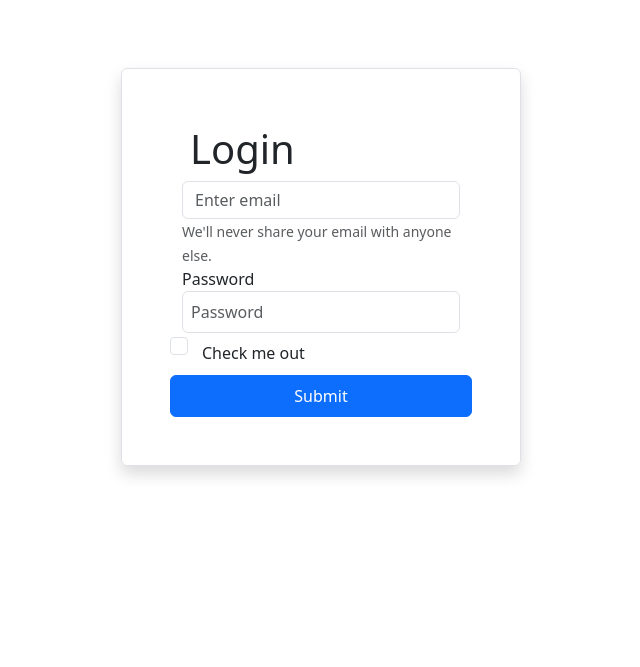
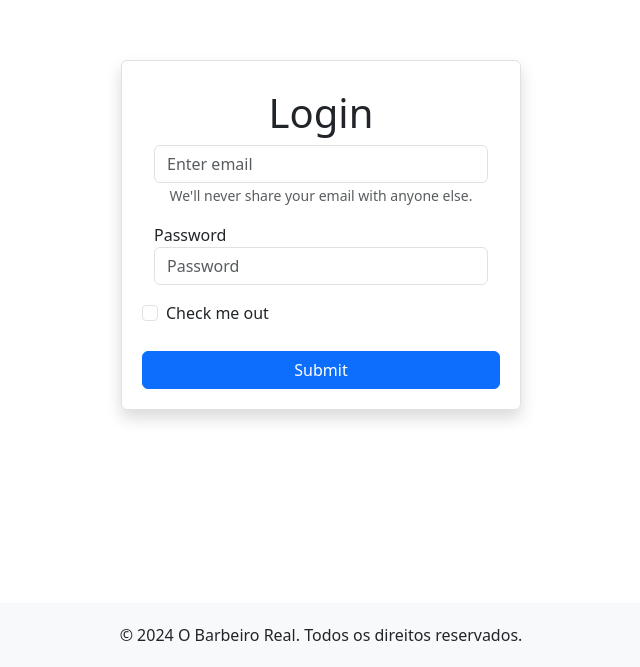
Before and after one commit to Davidadm91/Projeto-Barber-etec, a plain HTML site: page paginas/index.html in a window 1280 px wide. Shown: the part 133-800 px from the top of the page, without its empty margins (319-959 px from the left). Drawn offline with nearby package versions, Linux system fonts and the light colour scheme.

Commit message:
sem barra de rolagem na index

```diff
--- a/paginas/dashboard.html
+++ b/paginas/dashboard.html
@@ -8,13 +8,11 @@
   <link rel="stylesheet" href="styles.css">
   <link href="https://cdn.jsdelivr.net/npm/bootstrap@5.3.8/dist/css/bootstrap.min.css" rel="stylesheet"
     integrity="sha384-sRIl4kxILFvY47J16cr9ZwB07vP4J8+LH7qKQnuqkuIAvNWLzeN8tE5YBujZqJLB" crossorigin="anonymous">
-  <script src="https://cdn.jsdelivr.net/npm/bootstrap@5.3.8/dist/js/bootstrap.bundle.min.js"
-    integrity="sha384-FKyoEForCGlyvwx9Hj09JcYn3nv7wiPVlz7YYwJrWVcXK/BmnVDxM+D2scQbITxI"
-    crossorigin="anonymous"></script>
+
 </head>
 
 <body>
-  <main >
+  <main>
     <nav class="navbar navbar-expand-lg bg-body-tertiary">
       <div class="container-fluid">
         <a class="navbar-brand" href="#">Administrador</a>
@@ -28,7 +26,8 @@
               <a class="nav-link active" aria-current="page" href="#">Clientes</a>
             </li>
             <li class="nav-item dropdown">
-            <a class="nav-link dropdown-toggle" href="#" role="button" data-bs-toggle="dropdown" aria-expanded="false">
+              <a class="nav-link dropdown-toggle" href="#" role="button" data-bs-toggle="dropdown"
+                aria-expanded="false">
                 Serviços
               </a>
               <ul class="dropdown-menu">
@@ -118,24 +117,24 @@
         <div class="p-3">
           <h4>Instruções de uso da plataforma</h4>
           <div class="d-grid gap-2">
-            <button type="button" class="btn btn-primary btn-sm text-start"
-                    data-bs-toggle="modal" data-bs-target="#agendarModal">
+            <button type="button" class="btn btn-primary btn-sm text-start" data-bs-toggle="modal"
+              data-bs-target="#agendarModal">
               Como agendar um serviço?
             </button>
-            <button type="button" class="btn btn-primary btn-sm text-start"
-                    data-bs-toggle="modal" data-bs-target="#removeModal">
+            <button type="button" class="btn btn-primary btn-sm text-start" data-bs-toggle="modal"
+              data-bs-target="#removeModal">
               Como remover horários marcados?
             </button>
-            <button type="button" class="btn btn-primary btn-sm text-start"
-                    data-bs-toggle="modal" data-bs-target="#editarModal">
+            <button type="button" class="btn btn-primary btn-sm text-start" data-bs-toggle="modal"
+              data-bs-target="#editarModal">
               Como editar seu cadastro?
             </button>
-            <button type="button" class="btn btn-primary btn-sm text-start"
-                    data-bs-toggle="modal" data-bs-target="#visualizarModal">
+            <button type="button" class="btn btn-primary btn-sm text-start" data-bs-toggle="modal"
+              data-bs-target="#visualizarModal">
               Como visualizar serviços disponíveis?
             </button>
-            <button type="button" class="btn btn-primary btn-sm text-start"
-                    data-bs-toggle="modal" data-bs-target="#suporteModal">
+            <button type="button" class="btn btn-primary btn-sm text-start" data-bs-toggle="modal"
+              data-bs-target="#suporteModal">
               Como entrar em contato com o suporte?
             </button>
           </div>
@@ -229,7 +228,9 @@
         </div>
       </div>
 
-
+      <script src="https://cdn.jsdelivr.net/npm/bootstrap@5.3.8/dist/js/bootstrap.bundle.min.js"
+        integrity="sha384-FKyoEForCGlyvwx9Hj09JcYn3nv7wiPVlz7YYwJrWVcXK/BmnVDxM+D2scQbITxI"
+        crossorigin="anonymous"></script>
 </body>
 
 </html>
--- a/paginas/index.html
+++ b/paginas/index.html
@@ -5,7 +5,6 @@
     <meta charset="UTF-8">
     <meta name="viewport" content="width=device-width, initial-scale=1.0">
 
-    <!-- Essas tags garantem que, quando seu site for compartilhado no WhatsApp, Facebook ou outras redes, ele exiba a imagem, o título e a descrição corretos.-->
     <meta property="og:title" content="O Barbeiro Real Cortes Modernos e Barba Clássica em São Paulo" />
     <meta property="og:description"
         content="Agende seu horário online! Oferecemos cortes fade, barba desenhada e o ambiente perfeito para o seu estilo. ." />
@@ -23,34 +22,70 @@
     <meta name="keywords"
         content="barbearia, corte de cabelo masculino, barba, barba e cabelo, barbearia Sâo Paulo, degradê, fade, agendamento online, navalha, barbeiro profissional, O Barbeiro Real" />
 
-    <meta charset="UTF-8">
-    <meta name="viewport" content="width=device-width, initial-scale=1.0">
     <meta name="robots" content="index, follow" />
     <meta name="author" content="David Adam, João Sorgi, João Victor, Guilherme Henrique" />
+
+    <style>
+        /* CSS para remover barras de rolagem e margens/paddings padrões */
+        html, body {
+            margin: 0;
+            padding: 0;
+            /* Esta linha remove a barra de rolagem vertical e horizontal */
+            overflow: hidden;
+            /* Garante que o body ocupe 100% da viewport */
+            width: 100vw;
+            height: 100vh;
+        }
+
+        /* Ajuste do layout para evitar overflow.
+           Removi 'm-5' e 'p-5' do formulário para evitar que ele estoure a tela. */
+        .full-screen-content {
+            height: 100vh;
+            width: 100vw;
+            /* Garantir que o conteúdo não estoure o body, se necessário */
+            overflow: hidden;
+        }
+
+        /* Ajuste para o formulário */
+        .login-form {
+            max-width: 400px; /* Mantém a largura máxima desejada */
+            width: 90%; /* Torna o formulário mais responsivo */
+            padding: 20px; /* Padding interno menor */
+        }
+    </style>
 </head>
 
 <body>
-    <main class="d-flex justify-content-center align-items-center" style="min-height: 100vh;">
-        <form class="row justify-content-center p-5 m-5 border rounded shadow" style="width: 400px;">
-            <div class="form-group col-12">
-                <label for="exampleInputEmail1 text-center" class="display-6 p-2">Login</label>
+    <div class="full-screen-content d-flex flex-column justify-content-between">
+
+        <main class="d-flex justify-content-center align-items-center flex-grow-1">
+            <form class="row justify-content-center border rounded shadow login-form">
+                <div class="form-group col-12 text-center">
+                    <label for="exampleInputEmail1" class="display-6 p-2">Login</label>
                     <input type="email" class="form-control" id="exampleInputEmail1" aria-describedby="emailHelp"
                         placeholder="Enter email">
                     <small id="emailHelp" class="form-text text-muted">We'll never share your email with anyone
                         else.</small>
                 </div>
-            <div class="form-group">
+                <div class="form-group mt-3">
                     <label for="exampleInputPassword1">Password</label>
-                <input type="password" class="form-control p-2" id="exampleInputPassword1" placeholder="Password">
+                    <input type="password" class="form-control" id="exampleInputPassword1" placeholder="Password">
                 </div>
-            <div class="form-check">
-                <input type="checkbox" class="form-check-input p-2" id="exampleCheck1">
-                <label class="form-check-label p-2" for="exampleCheck1">Check me out</label>
+                <div class="form-check mt-3">
+                    <input type="checkbox" class="form-check-input" id="exampleCheck1">
+                    <label class="form-check-label" for="exampleCheck1">Check me out</label>
                 </div>
-            <button type="submit" class="btn btn-primary p-2">Submit</button>
+                <button type="submit" class="btn btn-primary mt-4">Submit</button>
             </form>
+        </main>
 
-    </main>
+        <footer class="mt-auto">
+            <section class="d-flex flex-column align-items-center justify-content-start"
+                style="padding: 20px; background-color: #f8f9fa;">
+                <p class="mb-0">&copy; 2024 O Barbeiro Real. Todos os direitos reservados.</p>
+            </section>
+        </footer>
+    </div>
 
     <script src="https://cdn.jsdelivr.net/npm/bootstrap@5.3.8/dist/js/bootstrap.bundle.min.js"
         integrity="sha384-FKyoEForCGlyvwx9Hj09JcYn3nv7wiPVlz7YYwJrWVcXK/BmnVDxM+D2scQbITxI"
```
Also changed, not shown: 1 other file. Lines whose indentation alone changed are shown as unchanged.
